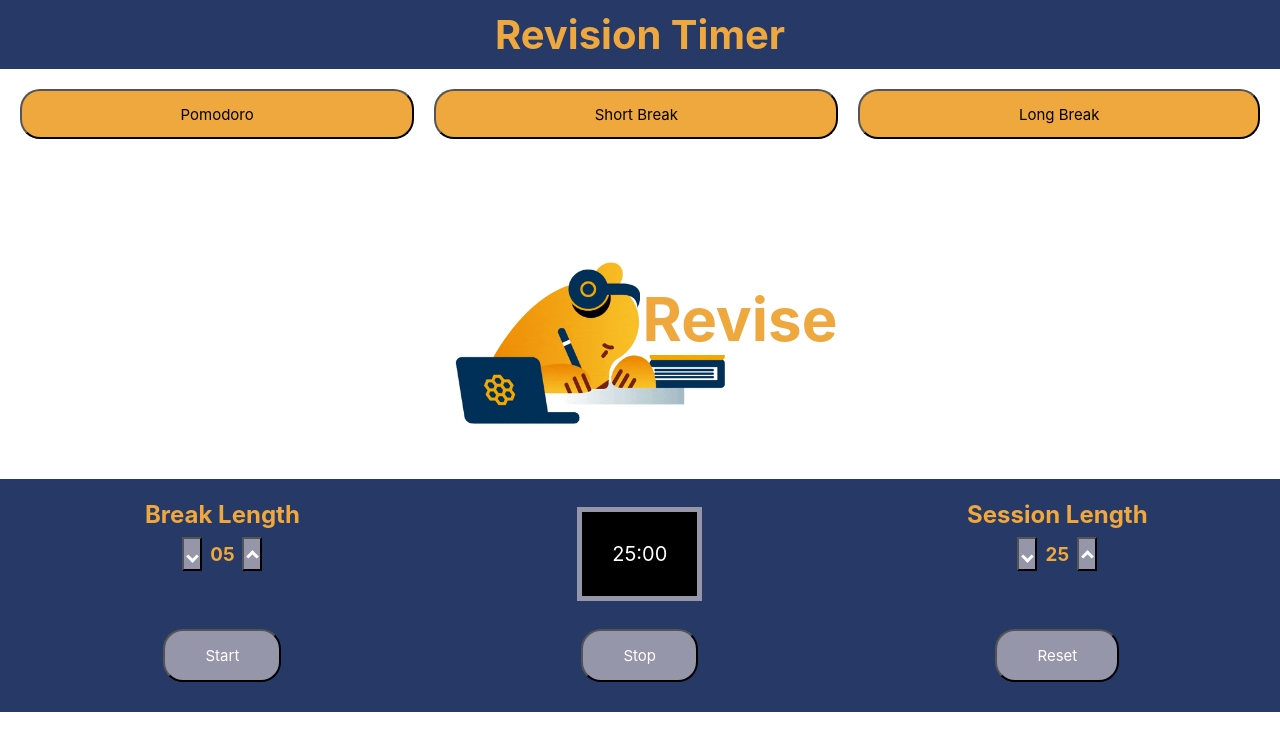
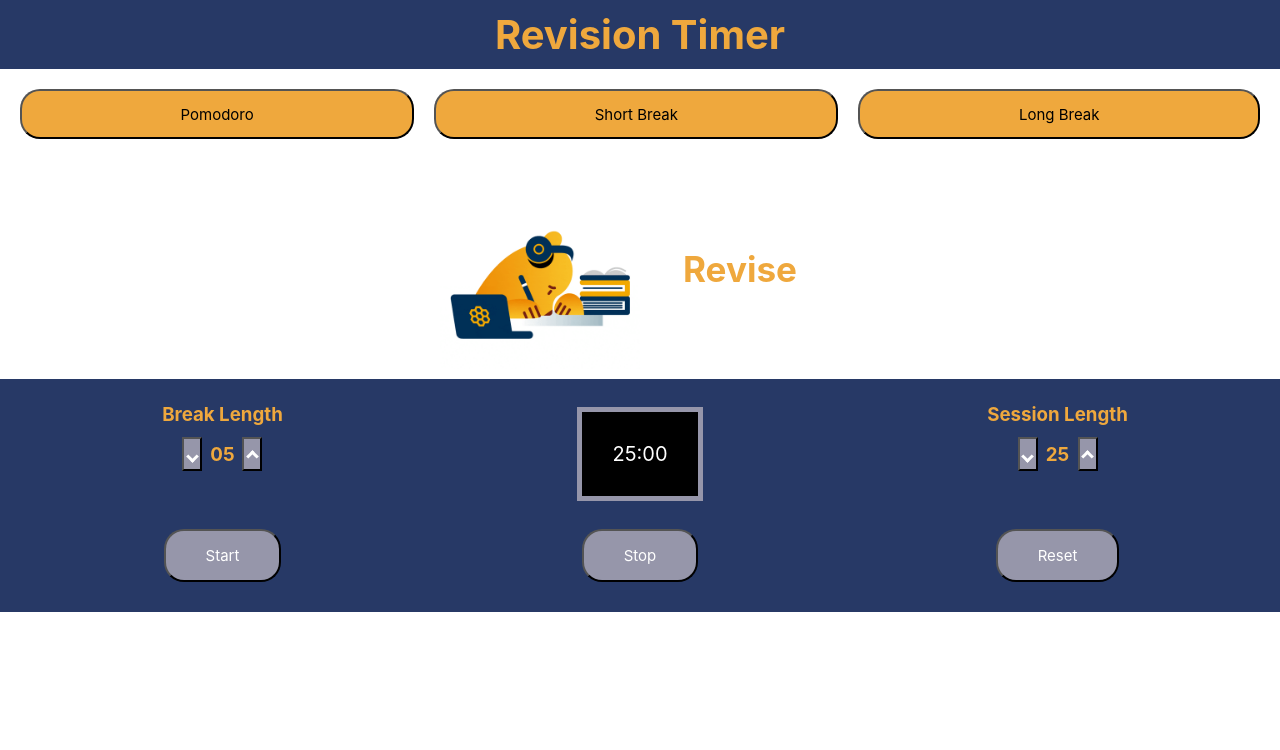
Before and after one commit to samstoppani/revisionTimer, a React (Create React App) app: page / in a window 1280 px wide. Shown: the top 750 px of the page. Built offline with nearby package versions, Linux system fonts and the light colour scheme.

Commit message:
smaller sizings

```diff
--- a/src/components/Display.js
+++ b/src/components/Display.js
@@ -326,13 +326,13 @@ export class Display extends Component {
                 </div>
                 <div className="displayStyle">
                 {this.state.session ?
-                  <div className="bearDisplay"><img style={{width: 300, height: 300}} src="study.gif" alt="study"/><h1>Revise</h1></div> :
-                  <div className="bearDisplay"><h1>Chill</h1><img style={{width: 300, height: 300}} src="dancebear2.webp" alt="dance"/></div>}
+                  <div className="bearDisplay"><img style={{width: 200, height: 200}} src="study.gif" alt="study"/><h3>Revise</h3></div> :
+                  <div className="bearDisplay"><h3>Chill</h3><img style={{width: 200, height: 200}} src="dancebear2.webp" alt="dance"/></div>}
                 </div>
                 <div className="timeChanger">
-                  <h2 className="text">Break Length</h2>
+                  <h3 className="text">Break Length</h3>
                   <div></div>
-                  <h2 className="text">Session Length</h2>
+                  <h3 className="text">Session Length</h3>
                   <div className="upDown">
                     <button className="upDownButton" onClick={this.downBreak}><i className="down"></i></button>
                     <h3 id="breakLength" className="text">05</h3>
```
